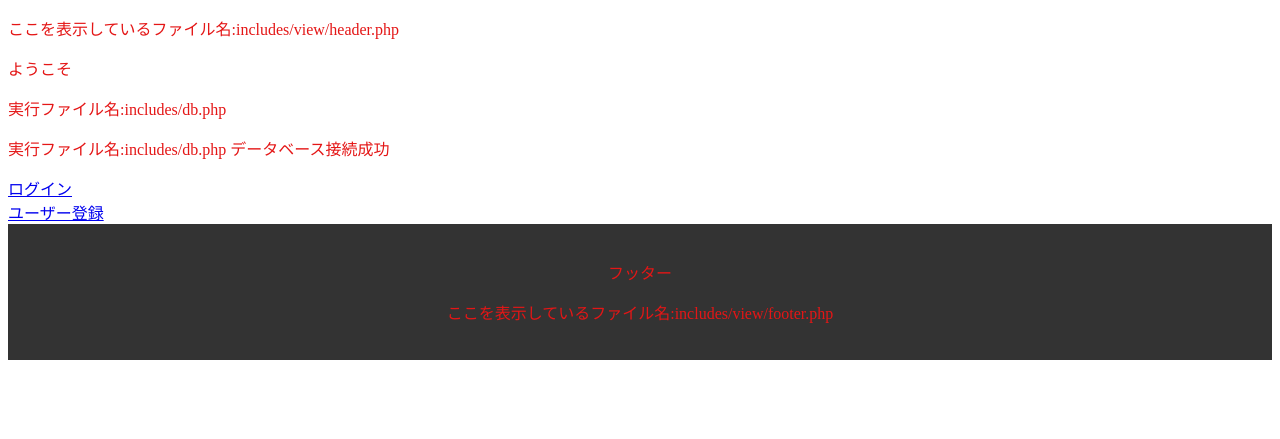
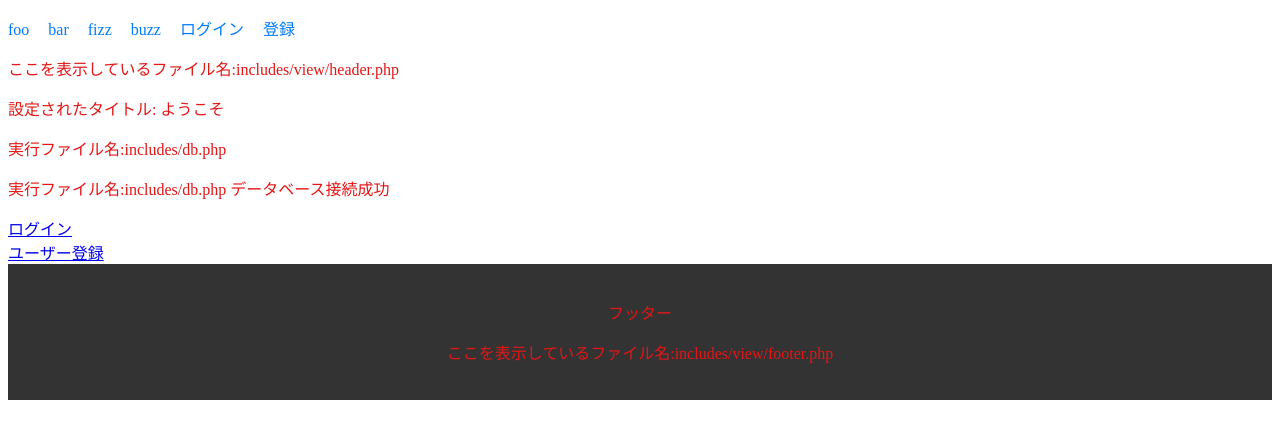
Before and after one commit to gs223gs/fup_KakeiboPJ, a PHP site: page / in a window 1280 px wide. Shown: the top 439 px of the page. Run offline with PHP 8.4, Linux system fonts and the light colour scheme; data comes from the database, SQL or seed files in the repository.

Commit message:
feat: 仮ナビゲーションの追加とコメントの削除

```diff
--- a/includes/view/footer.php
+++ b/includes/view/footer.php
@@ -2,7 +2,6 @@
 // includes/view/footer.php
 ?>
 
-</b>
 </html>
 <footer>
     <p>フッター</p>
--- a/includes/view/header.php
+++ b/includes/view/header.php
@@ -36,5 +36,15 @@ function read_css_files($css_files) {
   ?>
 </head>
 <body>
+  <nav>
+    <ul>
+      <li><a href="">foo</a></li>
+      <li><a href="">bar</a></li>
+      <li><a href="">fizz</a></li>
+      <li><a href="">buzz</a></li>
+      <li><a href="">ログイン</a></li>
+      <li><a href="">登録</a></li>
+    </ul>
+  </nav>
   <p>ここを表示しているファイル名:includes/view/header.php</p>
-  <p><?php echo $pagetitle; ?></p>
+  <p><?php echo '設定されたタイトル: ' . $pagetitle; ?></p>
```
